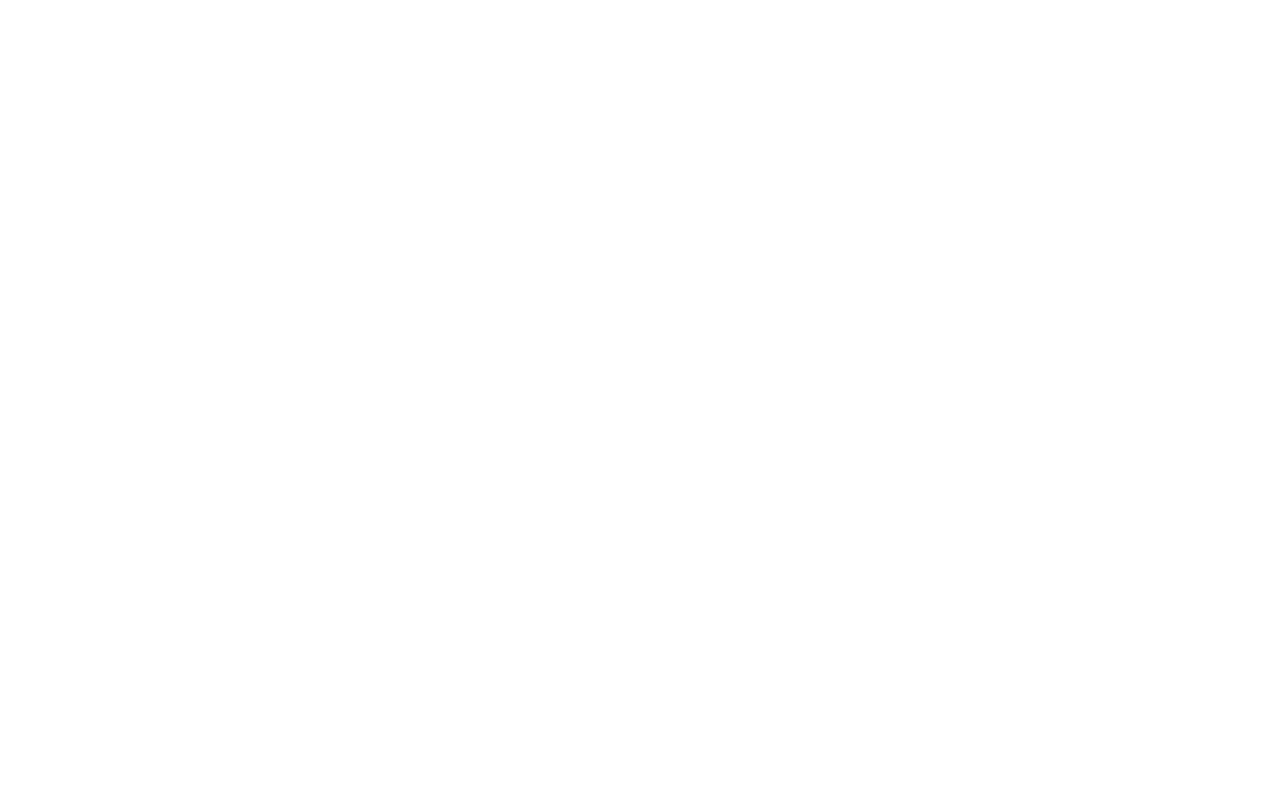
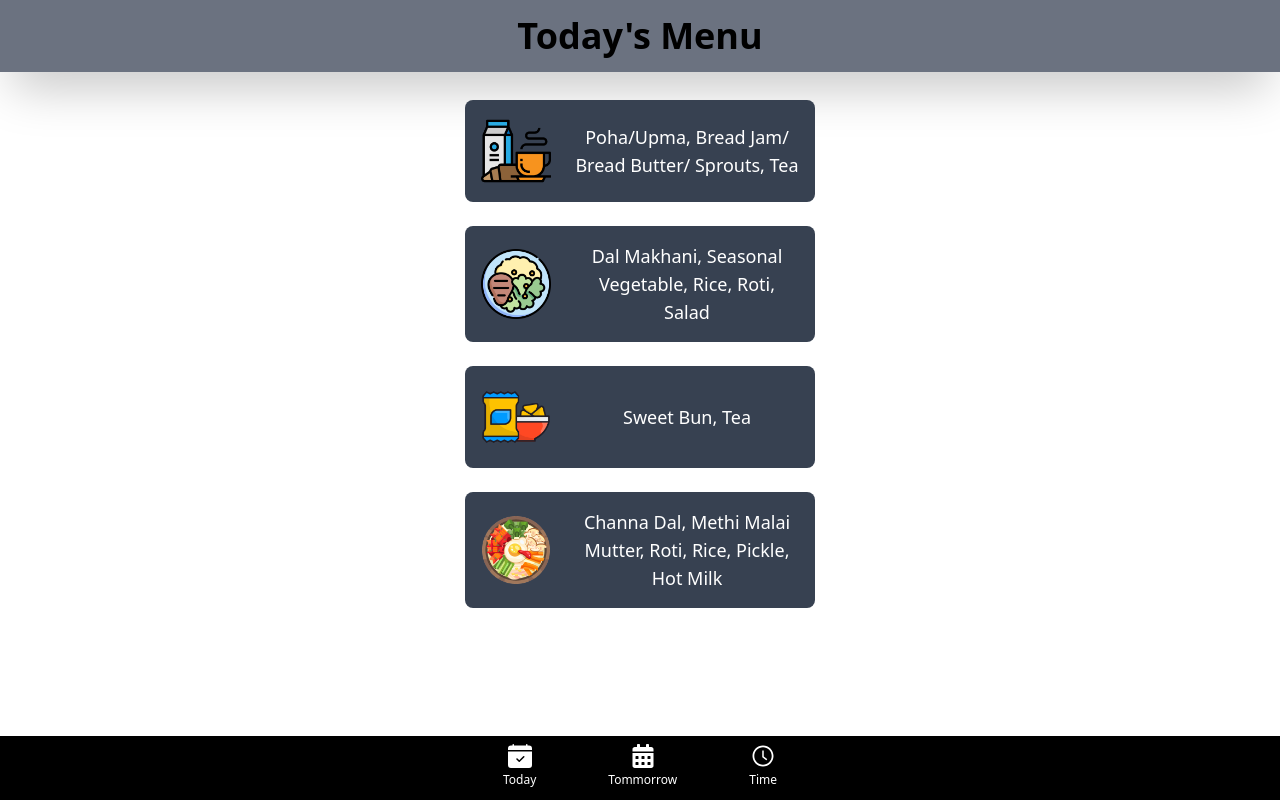
Before and after one commit to Abhishek058/U_MESS, a React (Vite) app: page /boys/today in a window 1280 px wide. Before the commit this address had no page. Built offline with nearby package versions, Linux system fonts and the light colour scheme.

Commit message:
All menu Created

```diff
--- a/src/App.tsx
+++ b/src/App.tsx
@@ -3,6 +3,9 @@ import Home from "./components/Home";
 import { BrowserRouter, Routes, Route } from "react-router-dom";
 import Boy from "./components/Boys/Boy";
 import Girl from "./components/Girls/Girl";
+import Tomorrow from "./components/Tomorrow";
+import { menuB, menuG } from "./mess";
+import Today from "./components/Today";
 
 const App = () => {
   return (
@@ -11,6 +14,22 @@ const App = () => {
         <Route path="/" element={<Home />} />
         <Route path="/boys" element={<Boy />} />
         <Route path="/girls" element={<Girl />} />
+        <Route
+          path="/boys/today"
+          element={<Today menu={menuB} gender="boys" />}
+        />
+        <Route
+          path="/girls/today"
+          element={<Today menu={menuG} gender="girls" />}
+        />
+        <Route
+          path="/boys/tomorrow"
+          element={<Tomorrow menu={menuB} gender="boys" />}
+        />
+        <Route
+          path="/girls/tomorrow"
+          element={<Tomorrow menu={menuG} gender="girls" />}
+        />
       </Routes>
     </BrowserRouter>
   );
--- a/src/components/Boys/Boy.tsx
+++ b/src/components/Boys/Boy.tsx
@@ -5,7 +5,7 @@ import { menuB } from "../../mess";
 const Boy = () => {
   return (
     <div>
-      <Today menu={menuB}/>
+      <Today menu={menuB} gender="boys" />
     </div>
   );
 };
--- a/src/components/Footer.tsx
+++ b/src/components/Footer.tsx
@@ -1,19 +1,37 @@
 import { FaCalendarAlt } from "react-icons/fa";
 import { BsFillCalendarCheckFill } from "react-icons/bs";
 import { AiOutlineClockCircle } from "react-icons/ai";
+import { Link } from "react-router-dom";
 
-const Footer = () => {
+interface FooterProps {
+  gndr: string;
+}
+
+const Footer: React.FC<FooterProps> = ({ gndr }) => {
   return (
-    <div className="fixed bottom-0 w-full py-2 bg-black flex justify-center items-center gap-x-16">
-      <div className="py-2 flex flex-col items-center text-white text-2xl cursor-pointer hover:text-blue-300">
+    <div className="fixed bottom-0 w-full bg-black flex justify-center items-center gap-x-16">
+      <Link to={`/${gndr}/today`}>
+        <div
+          className="py-2 flex flex-col items-center text-white text-2xl cursor-pointer hover:text-blue-300"
+          onClick={() => {}}
+        >
           <BsFillCalendarCheckFill />
           <p className="text-white text-xs p-1">Today</p>
         </div>
-      <div className="py-2  flex flex-col items-center text-white text-2xl cursor-pointer hover:text-blue-300">
+      </Link>
+      <Link to={`/${gndr}/tomorrow`}>
+        <div
+          className="py-2  flex flex-col items-center text-white text-2xl cursor-pointer hover:text-blue-300"
+          onClick={() => {}}
+        >
           <FaCalendarAlt />
           <p className="text-white text-xs p-1">Tommorrow</p>
         </div>
-      <div className="py-2 flex flex-col items-center text-white text-2xl cursor-pointer">
+      </Link>
+      <div
+        className="py-2 flex flex-col items-center text-white text-2xl cursor-pointer"
+        onClick={() => {}}
+      >
         <AiOutlineClockCircle />
         <p className="text-white text-xs p-1 hover:text-blue-300">Time</p>
       </div>
--- a/src/components/Girls/Girl.tsx
+++ b/src/components/Girls/Girl.tsx
@@ -4,7 +4,7 @@ import Today from "../Today";
 const Girl = () => {
   return (
     <div>
-      <Today menu={menuG} />
+      <Today menu={menuG} gender="girls"/>
     </div>
   );
 };
--- a/src/components/Today.tsx
+++ b/src/components/Today.tsx
@@ -1,5 +1,9 @@
 import React from "react";
 import Footer from "./Footer";
+import breakFastImg from "../assets/breakfast.png";
+import lunchImg from "../assets/lunch.png";
+import snackImg from "../assets/snacks.png";
+import dinnerImg from "../assets/dinner.png";
 
 interface TodayProps {
   menu: {
@@ -8,20 +12,42 @@ interface TodayProps {
     snack?: string;
     dinner?: string;
   }[];
+  gender: string;
 }
 
-const Today: React.FC<TodayProps> = ({ menu }) => {
+const Today: React.FC<TodayProps> = ({ menu, gender }) => {
   const date = new Date();
 
   const todayMenu = menu[date.getDay()];
 
+  const menuItem = [
+    { type: "breakfast", img: breakFastImg, text: todayMenu.breakFast },
+    { type: "lunch", img: lunchImg, text: todayMenu.lunch },
+    { type: "snack", img: snackImg, text: todayMenu.snack },
+    { type: "dinner", img: dinnerImg, text: todayMenu.dinner },
+  ];
+
   return (
     <div>
-      <div>Breakfast: {todayMenu.breakFast}</div>
-      <div>Lunch: {todayMenu.lunch}</div>
-      <div>Snacks: {todayMenu.snack}</div>
-      <div>Dinner: {todayMenu.dinner}</div>
-      <Footer />
+      <div className="w-full text-center py-4 bg-gray-500 shadow-2xl">
+        <h1 className="text-4xl font-semibold">Today's Menu</h1>
+      </div>
+      <div className="py-4 flex flex-col items-center justify-center">
+        {menuItem.map((item, index) => {
+          return (
+            <div
+              key={index}
+              className="flex items-center justify-start w-[350px] bg-gray-700 gap-x-6 m-3 p-4 rounded-lg"
+            >
+              <img src={item.img} alt={item.type} className="w-[70px]" />
+              <p className="w-full text-center text-lg text-white">
+                {item.text}
+              </p>
+            </div>
+          );
+        })}
+      </div>
+      <Footer gndr={gender} />
     </div>
   );
 };
--- a/src/components/Tomorrow.tsx
+++ b/src/components/Tomorrow.tsx
@@ -1,9 +1,55 @@
-import React from 'react'
+import React from "react";
+import Footer from "./Footer";
+import breakFastImg from "../assets/breakfast.png";
+import lunchImg from "../assets/lunch.png";
+import snackImg from "../assets/snacks.png";
+import dinnerImg from "../assets/dinner.png";
 
-const Tomorrow = () => {
-  return (
-    <div>Tomorrow</div>
-  )
+interface TomorrowProps {
+  menu: {
+    breakFast?: string;
+    lunch?: string;
+    snack?: string;
+    dinner?: string;
+  }[];
+  gender: string;
 }
 
-export default Tomorrow
+const Tomorrow: React.FC<TomorrowProps> = ({ menu, gender }) => {
+  const date = new Date();
+
+  const TomorrowMenu = menu[(date.getDay() % 6) + 1];
+
+  const menuItem = [
+    { type: "breakfast", img: breakFastImg, text: TomorrowMenu.breakFast },
+    { type: "lunch", img: lunchImg, text: TomorrowMenu.lunch },
+    { type: "snack", img: snackImg, text: TomorrowMenu.snack },
+    { type: "dinner", img: dinnerImg, text: TomorrowMenu.dinner },
+  ];
+
+  return (
+    <div>
+      <div className="w-full text-center py-4 bg-gray-500 shadow-2xl">
+        <h1 className="text-4xl font-semibold">Tomorrow's Menu</h1>
+      </div>
+      <div className="py-4 flex flex-col items-center justify-center">
+        {menuItem.map((item, index) => {
+          return (
+            <div
+              key={index}
+              className="flex items-center justify-start w-[350px] bg-gray-700 gap-x-6 m-3 p-4 rounded-lg"
+            >
+              <img src={item.img} alt={item.type} className="w-[70px]" />
+              <p className="w-full text-center text-lg text-white">
+                {item.text}
+              </p>
+            </div>
+          );
+        })}
+      </div>
+      <Footer gndr={gender} />
+    </div>
+  );
+};
+
+export default Tomorrow;
```
Lines whose indentation alone changed are shown as unchanged.
